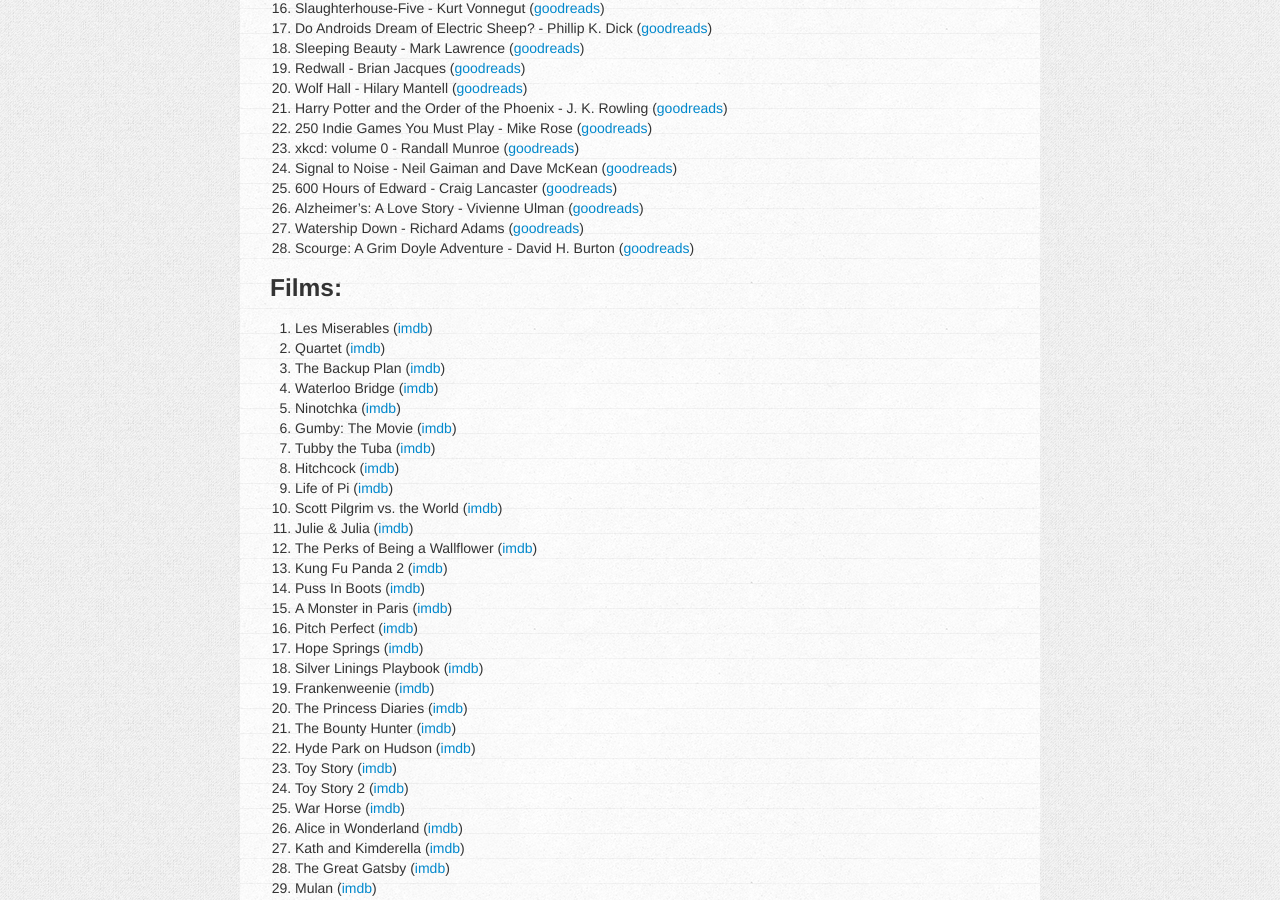
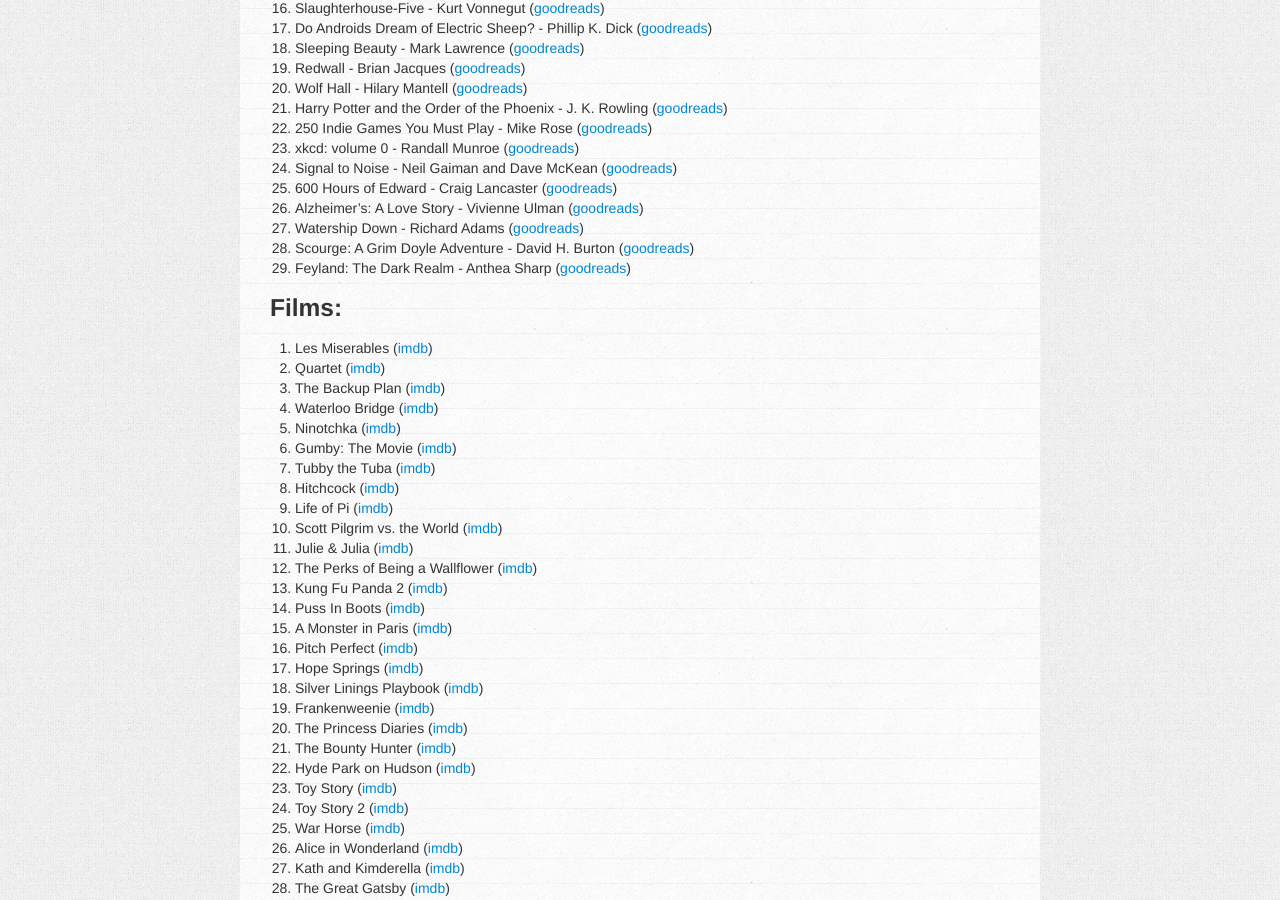
Before and after one commit to charlottepierce/charlottepierce.github.com, a Jekyll site: the page built from _posts/2013-01-01-50-50-Challenge-2013.md, in a window 1280 px wide and 900 px high, scrolled down 650 px. Built offline with Jekyll 4.4.1, drawn with Linux system fonts in a browser that asks for light colours.

Commit message:
Updated 50/50 challenge list.

```diff
--- a/_posts/2013-01-01-50-50-Challenge-2013.md
+++ b/_posts/2013-01-01-50-50-Challenge-2013.md
@@ -35,6 +35,7 @@
 26. Alzheimer's: A Love Story - Vivienne Ulman ([goodreads](http://www.goodreads.com/book/show/7138005-alzheimer-s))
 27. Watership Down - Richard Adams ([goodreads](http://www.goodreads.com/book/show/76620.Watership_Down))
 28. Scourge: A Grim Doyle Adventure - David H. Burton ([goodreads](http://www.goodreads.com/book/show/9637979-scourge))
+29. Feyland: The Dark Realm - Anthea Sharp ([goodreads](http://www.goodreads.com/book/show/13597203-feyland))
 
 ### Films: ###
 
```
